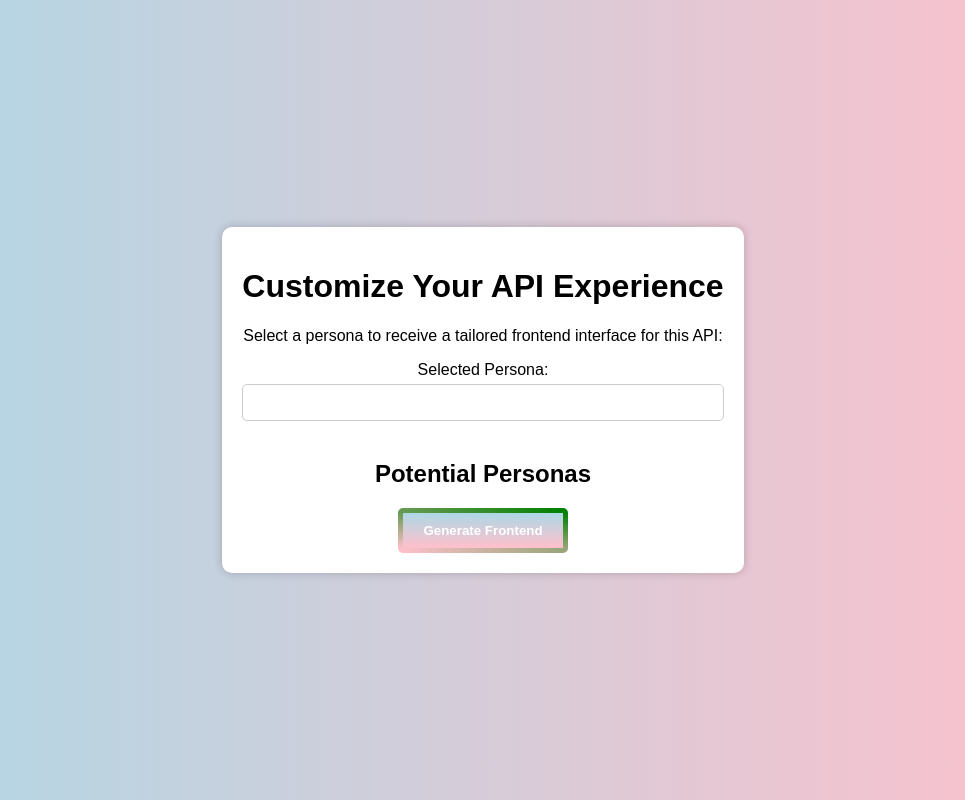
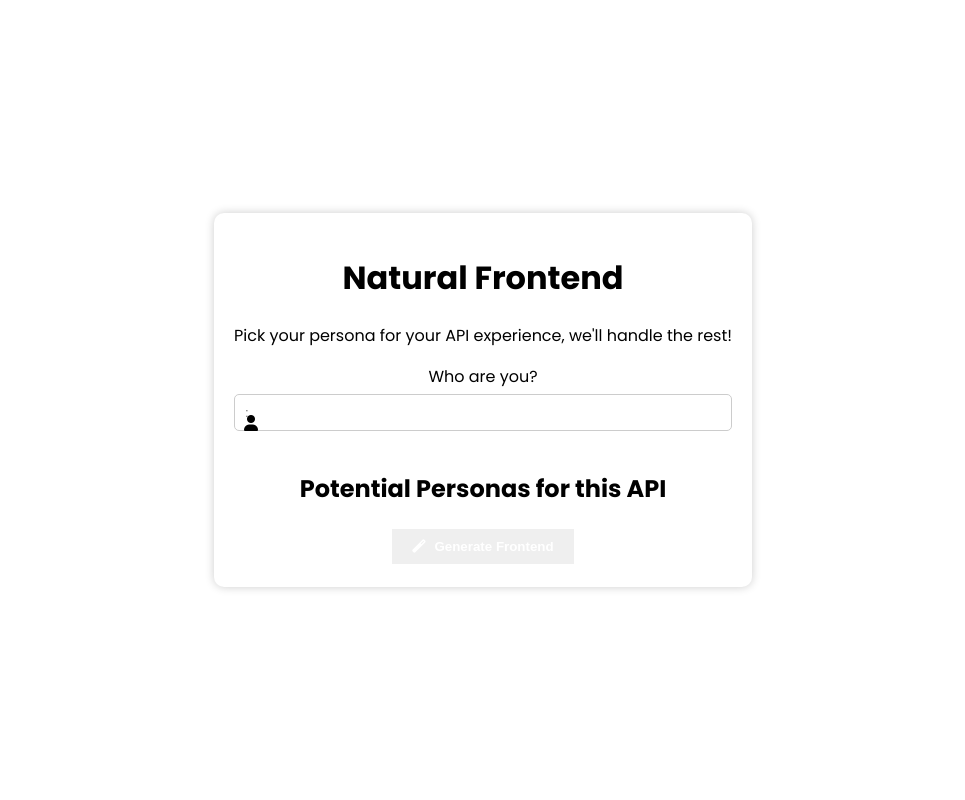
Before and after one commit to axelpey/natural-frontend, a FastAPI app: template templates/queryForm.html in a window 1280 px wide. Shown: the whole page, without its empty margins (157-1122 px from the left). Run offline with FastAPI, Linux system fonts and the light colour scheme; the template is opened without the code that fills it, so the values that code supplies are empty; parts of the project's set-up code (start-up, migrations or seed data) failed here and were passed over.

Commit message:
Update frontend styling and add persona selection

```diff
--- a/src/fastapi_natural_frontend.py
+++ b/src/fastapi_natural_frontend.py
@@ -119,7 +119,15 @@
 
         return templates.TemplateResponse(
             "queryForm.html",
-            {"request": request, "potential_personas": potential_personas["results"]},
+            {
+                "request": request,
+                "potential_personas": potential_personas["results"],
+                "colors": [
+                    "green",
+                    "pink",
+                    "lightblue"
+                ],  # Replace with your actual colors
+            },
         )
 
     @app.post("/gen_frontend/", response_class=HTMLResponse)
--- a/templates/queryForm.html
+++ b/templates/queryForm.html
@@ -3,34 +3,61 @@
   <head>
     <meta charset="UTF-8" />
     <meta name="viewport" content="width=device-width, initial-scale=1.0" />
+    <link
+      rel="stylesheet"
+      href="https://cdnjs.cloudflare.com/ajax/libs/font-awesome/6.0.0-beta3/css/all.min.css"
+    />
+
     <title>Ask Form</title>
     <style>
+      @import url("https://fonts.googleapis.com/css2?family=Poppins:ital,wght@0,100;0,200;0,300;0,400;0,500;0,600;0,700;0,800;0,900;1,100;1,200;1,300;1,400;1,500;1,600;1,700;1,800;1,900&display=swap");
+
       @keyframes rotateGradient {
         0% {
-          border-image-source: linear-gradient(0deg, green, pink);
+          border-image-source: linear-gradient(
+            0deg,
+            {{colors[0]}},
+            {{colors[1]}}
+          );
         }
         25% {
-          border-image-source: linear-gradient(90deg, green, pink);
+          border-image-source: linear-gradient(
+            90deg,
+            {{colors[0]}},
+            {{colors[1]}}
+          );
         }
         50% {
-          border-image-source: linear-gradient(180deg, green, pink);
+          border-image-source: linear-gradient(
+            180deg,
+            {{colors[0]}},
+            {{colors[1]}}
+          );
         }
         75% {
-          border-image-source: linear-gradient(270deg, green, pink);
+          border-image-source: linear-gradient(
+            270deg,
+            {{colors[0]}},
+            {{colors[1]}}
+          );
         }
         100% {
-          border-image-source: linear-gradient(360deg, green, pink);
+          border-image-source: linear-gradient(
+            360deg,
+            {{colors[0]}},
+            {{colors[1]}}
+          );
         }
       }
 
       body {
+        font-family: "Poppins", Arial, sans-serif;
         display: flex;
         justify-content: center;
         align-items: center;
         height: 100vh;
-        background: linear-gradient(to right, lightblue, pink);
+        background: radial-gradient({{colors[2]}}, {{colors[1]}});
         margin: 0;
-        font-family: Arial, sans-serif;
       }
       form {
         background: white;
@@ -52,48 +79,102 @@
       }
       button {
         padding: 10px 20px;
-        border-radius: 5px;
+        border-radius: 3px;
         color: white;
         font-weight: bold;
         cursor: pointer;
-        background-image: linear-gradient(lightblue, pink);
-        border: 5px solid;
+        background-image: linear-gradient({{colors[2]}}, {{colors[1]}});
+        border: 3px solid;
         border-image-slice: 1;
         animation: rotateGradient 1s linear infinite;
       }
       button:hover {
         opacity: 0.9;
       }
+      .container {
+        max-width: 800px;
+        margin: 0 auto;
+      }
+      .persona-buttons button {
+        margin: 5px;
+        padding: 10px;
+        border-radius: 5px;
+        border: none;
+        background-color: #f0f0f0; /* A neutral color for non-selected buttons */
+        color: #333;
+        transition: background-color 0.3s;
+        background-image: none;
+      }
+      .persona-buttons button.active {
+        background-color: #a1eafb; /* A highlighted color for the active/selected button */
+      }
+      .persona-buttons {
+        margin-bottom: 20px;
+      }
+      .persona-buttons h2 {
+        margin-bottom: 5px;
+      }
+      .generate-btn {
+        /* Styling for the generate button, could match persona buttons */
+      }
+      .input-icon {
+        position: relative;
+      }
+
+      .icon {
+        position: absolute;
+        left: 10px;
+        top: calc(50% - 0.5em); /* Adjusts the icon to vertically center */
+      }
+
+      .input-with-icon {
+        padding-left: 30px; /* Makes space for the icon inside the input field */
+      }
+
+      .fa-magic {
+        margin-right: 5px; /* Adds some space between the icon and the button text */
+      }
     </style>
   </head>
   <body>
     <form action="/gen_frontend" method="post">
-      <h1>Customize Your API Experience</h1>
-      <p>
-        Select a persona to receive a tailored frontend interface for this API:
-      </p>
+      <h1>Natural Frontend</h1>
+      <p>Pick your persona for your API experience, we'll handle the rest!</p>
       <div>
-        <label for="persona">Selected Persona:</label>
-        <input type="text" id="persona" name="persona" required />
+        <label for="persona">Who are you? </label>
+        <div class="input-icon">
+          <i class="fa fa-user icon"></i>
+          <input
+            type="text"
+            id="persona"
+            name="persona"
+            class="input-with-icon"
+            placeholder="{{ potential_personas[0].persona }}: {{ potential_personas[0].description }}"
+            required
+          />
+        </div>
       </div>
-      <div>
-        <h2>Potential Personas</h2>
+
+      <div class="persona-buttons">
+        <h2>Potential Personas for this API</h2>
         {% for persona in potential_personas %}
         <button
           type="button"
-          onclick="selectPersona('{{ persona.description }}')"
+          onclick="selectPersona('{{persona.persona}}', '{{ persona.description }}')"
         >
           {{ persona.persona }}
         </button>
         {% endfor %}
       </div>
       <div>
-        <button type="submit">Generate Frontend</button>
+        <button type="submit" class="generate-btn">
+          <i class="fa fa-magic"></i> Generate Frontend
+        </button>
       </div>
     </form>
     <script>
-      function selectPersona(description) {
-        document.getElementById("persona").value = description;
+      function selectPersona(persona, description) {
+        document.getElementById("persona").value = persona + ": " + description;
       }
     </script>
   </body>
```
